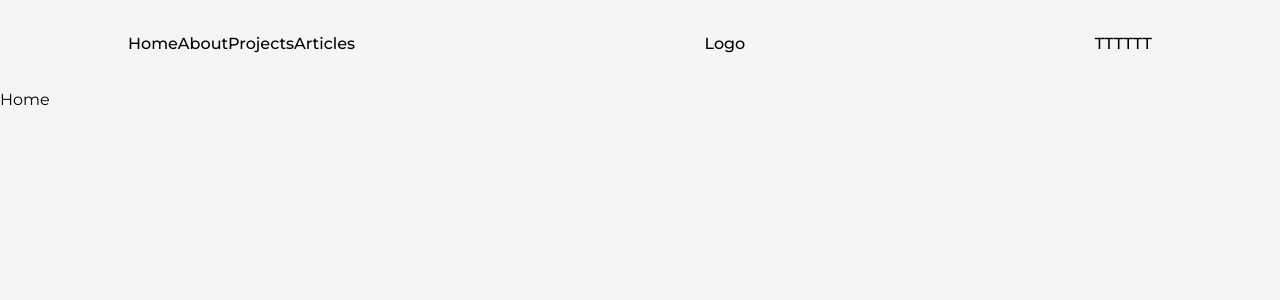
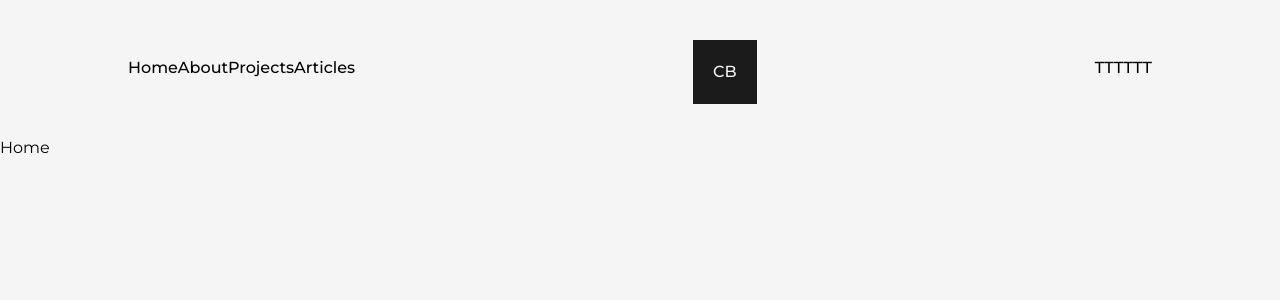
Before and after one commit to sinantech/website, a Next.js app: page / in a window 1280 px wide. Shown: the top 300 px of the page. Built offline with nearby package versions, Linux system fonts and the light colour scheme.

Commit message:
24.17 Leftover

```diff
--- /dev/null
+++ b/src/components/Logo.js
@@ -0,0 +1,12 @@
+import Link from 'next/link'
+import React from 'react'
+
+const Logo = () => {
+  return (
+    <div className='flex items-center justify-center mt-2'>
+      <Link href="/" className='w-16 h-16 bg-dark text-light flex items-center justify-center'>CB</Link>
+    </div>
+  )
+}
+
+export default Logo
--- a/src/components/NavBar.js
+++ b/src/components/NavBar.js
@@ -1,5 +1,6 @@
 import Link from "next/link";
 import React from "react";
+import Logo from "./Logo";
 
 const Navbar = () => {
   return (
@@ -10,7 +11,7 @@ const Navbar = () => {
         <Link href="/projects">Projects</Link>
         <Link href="/articles">Articles</Link>
       </nav>
-      <h2>Logo</h2>
+      <Logo/>
       <nav>
         <Link href="/" target={"_blank"}>
           T
```
